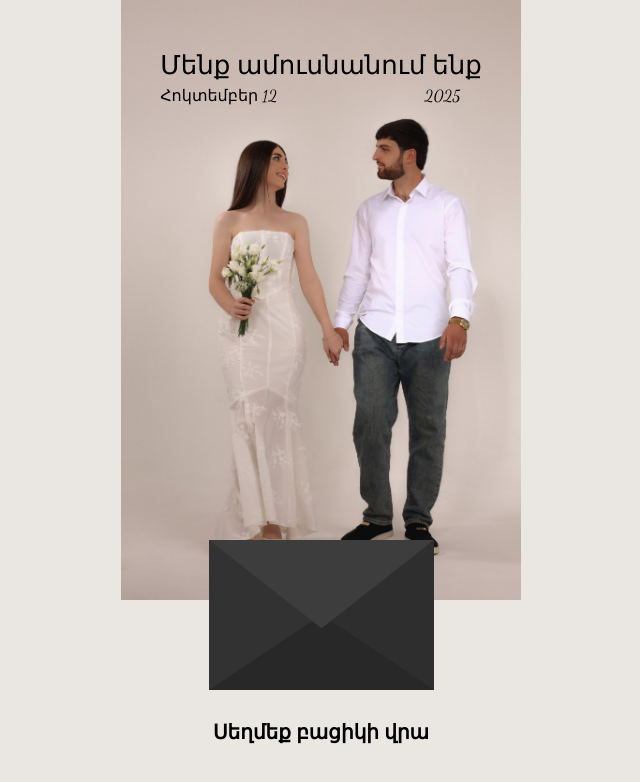
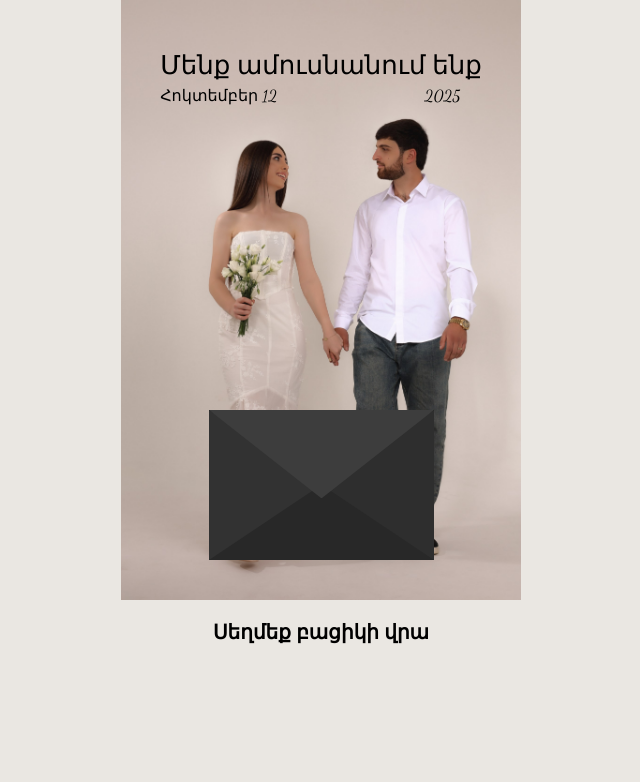
Before and after one commit to Arman7171/wedding-day, a React (Vite) app: page / in a window 1280 px wide. Shown: the top 782 px of the page, without its empty margins (319-959 px from the left). Built offline with nearby package versions, Linux system fonts and the light colour scheme.

Commit message:
position

```diff
--- a/src/App.css
+++ b/src/App.css
@@ -140,7 +140,7 @@ body{
 
   .letter-position{
     position: relative;
-    top: -60px;
+    bottom: 190px;
     left: 50%;
     transform: translateX(-50%);
 }
@@ -193,7 +193,7 @@ body{
   text-align: center;
   font-weight: 700;
   position: relative;
-  top: -30px;
+  top: -130px;
 }
 
 .mt-20{
```
